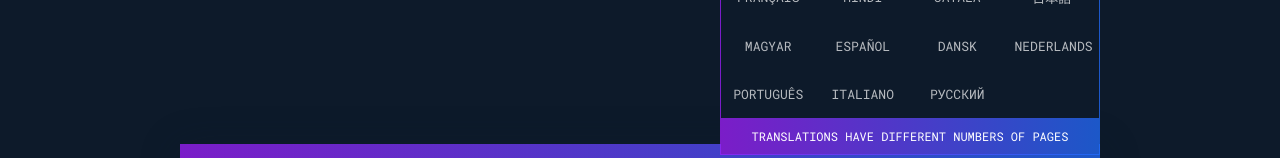
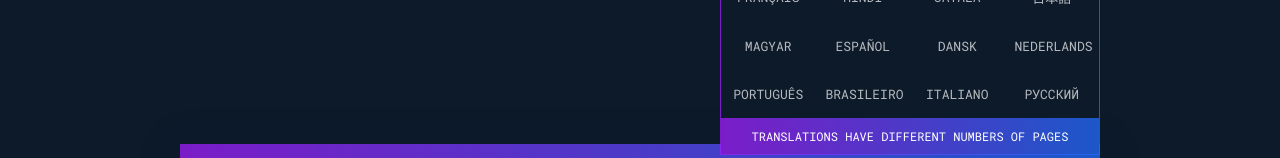
Before and after one commit to devfake/years-to-read, a Vue app: page / in a window 1280 px wide. Both pictures are taken after a click on the element "EN". Shown: the part 924-1082 px from the top of the page. Built offline with nearby package versions, Linux system fonts and the light colour scheme; what vue-js-modal would draw is missing.

Commit message:
Update App.vue
add pt-br lang, fix indentation of divs

```diff
--- a/src/App.vue
+++ b/src/App.vue
@@ -9,7 +9,7 @@
         <div class="translations" :class="{active: showTranslations}">
           <div class="translations-inner">
             <div class="translation-items">
-	       <div @click="chooseBookTranslation('el')">Ελληνικά</div>
+	      <div @click="chooseBookTranslation('el')">Ελληνικά</div>
               <div @click="chooseBookTranslation('en')">English</div>
               <div @click="chooseBookTranslation('de')">Deutsch</div>
               <div @click="chooseBookTranslation('kk')">Kazakh</div>
@@ -17,13 +17,14 @@
 	      <div @click="chooseBookTranslation('hi')">Hindi</div>
               <div @click="chooseBookTranslation('ca')">Català</div>
 	      <div @click="chooseBookTranslation('jp')">日本語</div>
-			  <div @click="chooseBookTranslation('hu')">Magyar</div>
+	      <div @click="chooseBookTranslation('hu')">Magyar</div>
               <div @click="chooseBookTranslation('es')">Español</div>
               <div @click="chooseBookTranslation('da')">Dansk</div>
 	      <div @click="chooseBookTranslation('nl')">Nederlands</div>
 	      <div @click="chooseBookTranslation('pt')">Português</div>
-			        <div @click="chooseBookTranslation('it')">Italiano</div>
-	            <div @click="chooseBookTranslation('ru')">Русский</div>
+	      <div @click="chooseBookTranslation('pt-br')">Brasileiro</div>
+              <div @click="chooseBookTranslation('it')">Italiano</div>
+	      <div @click="chooseBookTranslation('ru')">Русский</div>
             </div>
             <div class="translations-info">
               Translations have different numbers of pages
```
